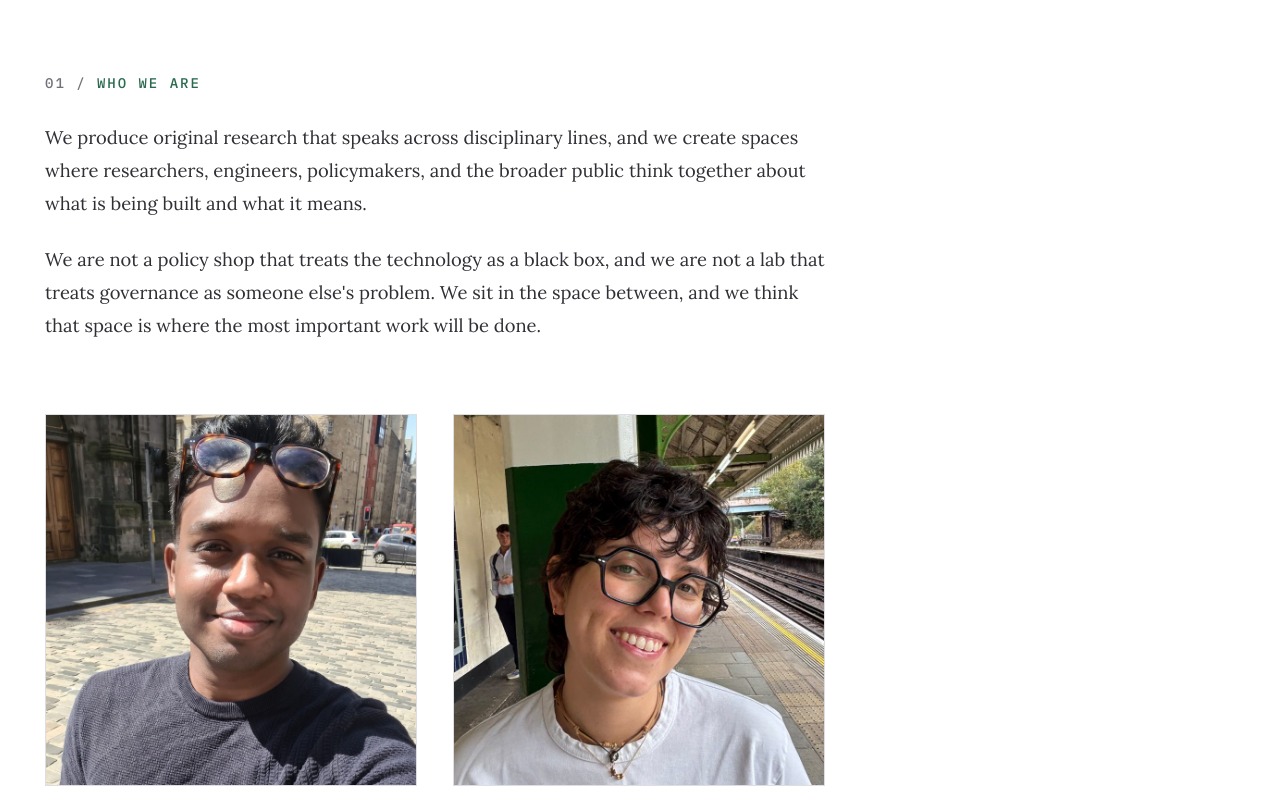
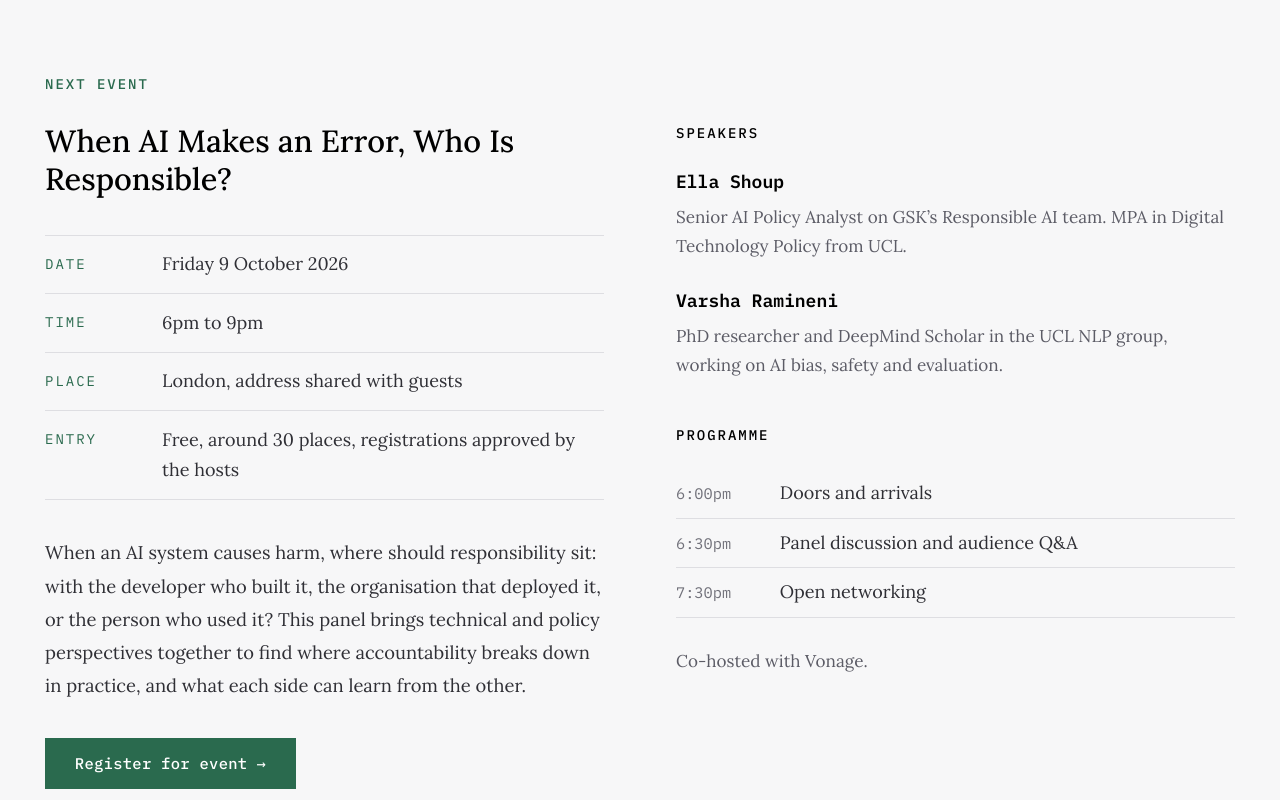
Before and after one commit to ratneshwaran/ensemble, a website: page docs/index.html in a window 1280 px wide. Shown: the part 900-1700 px from the top of the page. Drawn offline with Linux system fonts and the light colour scheme; a script that the page names is missing.

Commit message:
Feature the next event with a Luma register button
Add an unnumbered "Next event" section under the hero with the date,
time, place, entry, summary, speakers and programme from the Luma page.
The register button uses Luma's checkout script to open sign-up in a
pop-up, falling back to the Luma page without JS.

The privacy policy and terms now cover Luma. The home page section cap
rises from six to seven to fit the new section.

Co-Authored-By: Claude Opus 5.5 <noreply@anthropic.com>

```diff
--- a/docs/index.html
+++ b/docs/index.html
@@ -52,6 +52,52 @@
       </div>
       <div class="hero__logo">
         <img src="ensemble-logo.png" alt="" aria-hidden="true">
+      </div>
+    </div>
+  </section>
+
+  <!-- ═══ NEXT EVENT ═════════════════════════════════════ -->
+  <!-- Featured event, unnumbered so it sits outside the 01-04 sequence.
+       Details mirror the Luma page. Luma's checkout-button.js (end of body)
+       turns the button into a registration pop-up; without JS it opens the
+       Luma page. Remove this whole section once the event has passed. -->
+  <section class="section next-event" id="next-event">
+    <div class="container">
+      <div class="reveal">
+        <div class="section__label">Next event</div>
+      </div>
+      <div class="split reveal">
+        <div>
+          <h2 class="next-event__title">When AI Makes an Error, Who Is Responsible?</h2>
+          <dl class="next-event__facts">
+            <div><dt>Date</dt><dd>Friday 9 October 2026</dd></div>
+            <div><dt>Time</dt><dd>6pm to 9pm</dd></div>
+            <div><dt>Place</dt><dd>London, address shared with guests</dd></div>
+            <div><dt>Entry</dt><dd>Free, around 30 places, registrations approved by the hosts</dd></div>
+          </dl>
+          <div class="prose">
+            <p>When an AI system causes harm, where should responsibility sit: with the developer who built it, the organisation that deployed it, or the person who used it? This panel brings technical and policy perspectives together to find where accountability breaks down in practice, and what each side can learn from the other.</p>
+          </div>
+          <a href="https://luma.com/event/evt-nnVNOVSAZqcDXxE" target="_blank" class="btn btn--primary next-event__cta" data-luma-action="checkout" data-luma-event-id="evt-nnVNOVSAZqcDXxE">Register for event <span class="btn__arrow">&rarr;</span></a>
+        </div>
+        <div>
+          <div class="next-event__label">Speakers</div>
+          <div class="next-event__speaker">
+            <div class="next-event__name">Ella Shoup</div>
+            <p class="next-event__bio">Senior AI Policy Analyst on GSK&rsquo;s Responsible AI team. MPA in Digital Technology Policy from UCL.</p>
+          </div>
+          <div class="next-event__speaker">
+            <div class="next-event__name">Varsha Ramineni</div>
+            <p class="next-event__bio">PhD researcher and DeepMind Scholar in the UCL NLP group, working on AI bias, safety and evaluation.</p>
+          </div>
+          <div class="next-event__label next-event__subhead">Programme</div>
+          <ol class="next-event__agenda">
+            <li><span>6:00pm</span> Doors and arrivals</li>
+            <li><span>6:30pm</span> Panel discussion and audience Q&amp;A</li>
+            <li><span>7:30pm</span> Open networking</li>
+          </ol>
+          <p class="next-event__host">Co-hosted with Vonage.</p>
+        </div>
       </div>
     </div>
   </section>
@@ -172,6 +218,7 @@
     </div>
   </footer>
 
+  <script id="luma-checkout" src="https://embed.lu.ma/checkout-button.js"></script>
   <script src="script.js"></script>
 </body>
 </html>
--- a/docs/style.css
+++ b/docs/style.css
@@ -634,6 +634,102 @@ img {
   text-underline-offset: 0.2em;
 }
 
+/* Featured next event, directly under the hero. */
+.next-event {
+  background: var(--bg-elevated);
+  border-top: 1px solid var(--border);
+}
+
+.next-event__title {
+  font-family: var(--font-serif);
+  font-size: var(--fs-heading);
+  font-weight: 500;
+  line-height: 1.25;
+  color: var(--heading);
+  margin-bottom: 2rem;
+}
+
+.next-event__facts {
+  margin-bottom: 2rem;
+  border-top: 1px solid var(--border);
+}
+
+.next-event__facts > div {
+  display: grid;
+  grid-template-columns: 5.5rem 1fr;
+  gap: 1rem;
+  padding: 0.75rem 0;
+  border-bottom: 1px solid var(--border);
+}
+
+.next-event__facts dt {
+  font-size: var(--fs-label);
+  letter-spacing: 0.14em;
+  text-transform: uppercase;
+  color: var(--green);
+  padding-top: 0.2rem;
+}
+
+.next-event__facts dd {
+  font-family: var(--font-serif);
+  color: var(--text);
+}
+
+.next-event__cta {
+  margin-top: 2rem;
+}
+
+.next-event__label {
+  font-size: var(--fs-label);
+  font-weight: 500;
+  letter-spacing: 0.14em;
+  text-transform: uppercase;
+  color: var(--heading);
+  margin-bottom: 1.2rem;
+}
+
+.next-event__speaker {
+  margin-bottom: 1.4rem;
+}
+
+.next-event__name {
+  font-weight: 600;
+  color: var(--heading);
+  margin-bottom: 0.3rem;
+}
+
+.next-event__bio,
+.next-event__host {
+  font-family: var(--font-serif);
+  font-size: 0.95rem;
+  line-height: 1.7;
+  color: var(--text-dim);
+}
+
+.next-event__subhead {
+  margin-top: 2.4rem;
+}
+
+.next-event__agenda {
+  list-style: none;
+  margin-bottom: 1.6rem;
+}
+
+.next-event__agenda li {
+  font-family: var(--font-serif);
+  color: var(--text);
+  padding: 0.5rem 0;
+  border-bottom: 1px solid var(--border);
+}
+
+.next-event__agenda span {
+  display: inline-block;
+  width: 5.5rem;
+  font-family: var(--font-sans);
+  font-size: 0.85rem;
+  color: var(--text-faint);
+}
+
 /* ═══════════════════════════════════════════════════════════
    CARD GRIDS
    ═══════════════════════════════════════════════════════════ */
```
Also changed, not shown: docs/privacy.html (+3 -1 lines), docs/terms.html (+1 -1 lines), tests/site.test.js (+15 -1 lines).
